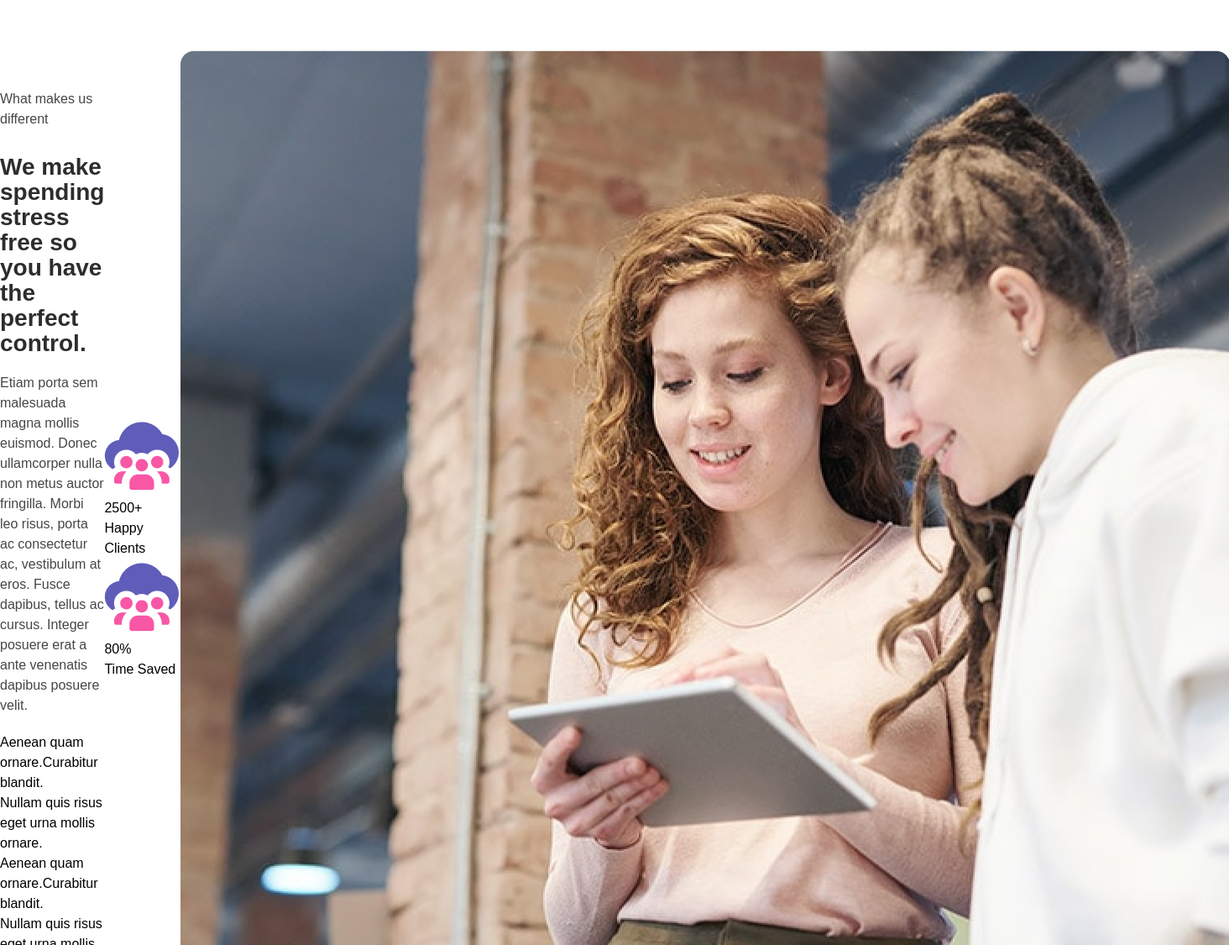
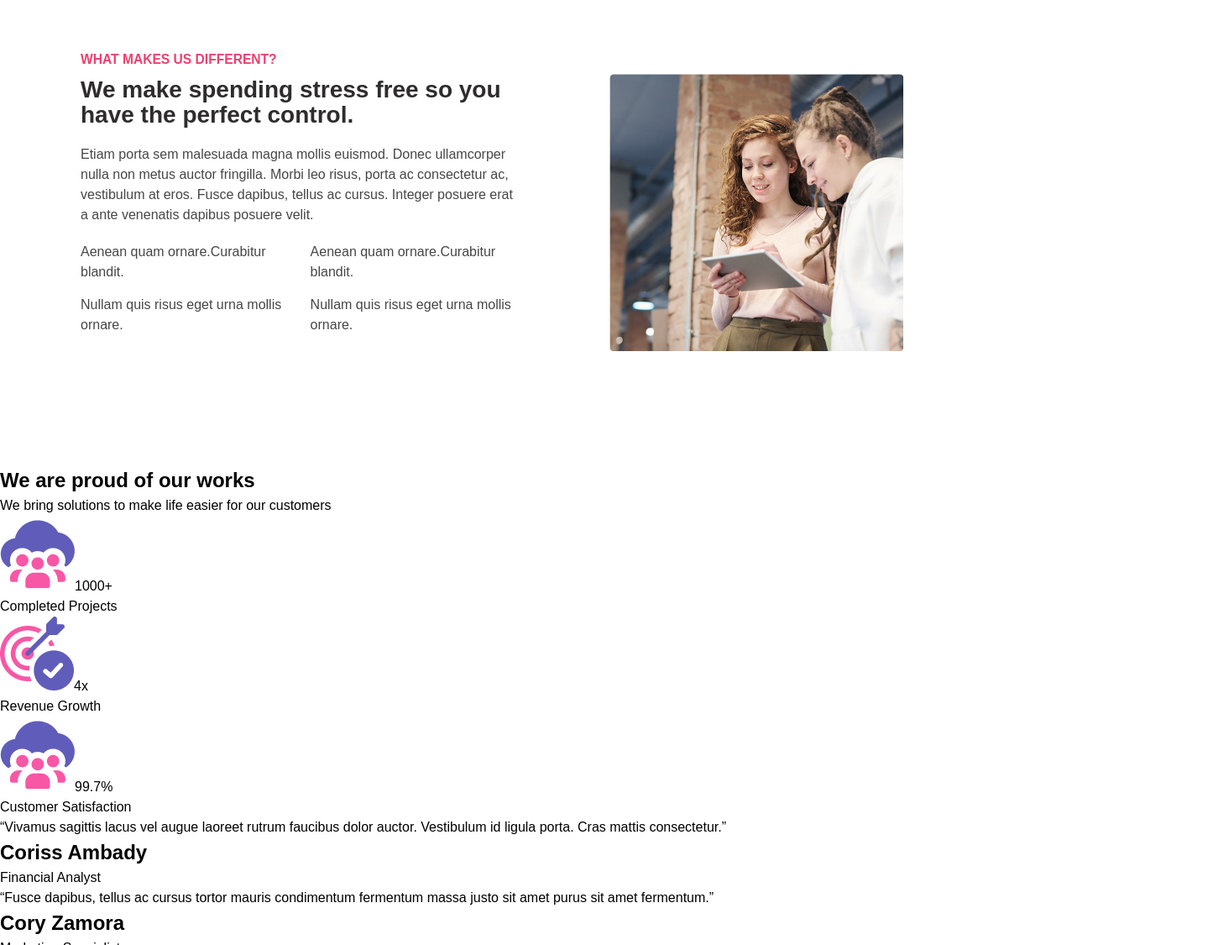
Before and after one commit to Hizmy-M/React-Projects, a React (Vite) app in the folder 05.terraConnect-web/: page / in a window 1280 px wide. Shown: the part 1930-3055 px from the top of the page at 84% size, 1464 px wide, since content can reach past the window. Built offline with nearby package versions, Linux system fonts and the light colour scheme; a web font is replaced by a local one.

Commit message:
section two done

```diff
--- a/05.terraConnect-web/src/SectionTwo.jsx
+++ b/05.terraConnect-web/src/SectionTwo.jsx
@@ -1,9 +1,9 @@
 export default function SectionTwo() {
     return (
         <section>
-            <div className="section__container">
+            <div className="section__container width">
                 <div className="section__one">
-                    <p>What makes us different</p>
+                    <span className="logo-color highlite-title">What makes us different?</span>
                     <h2>We make spending stress free so you have the perfect control.</h2>
                     <p>
                         Etiam porta sem malesuada magna mollis euismod. Donec
@@ -11,7 +11,7 @@ export default function SectionTwo() {
                         ac consectetur ac, vestibulum at eros. Fusce dapibus, tellus ac
                         cursus. Integer posuere erat a ante venenatis dapibus posuere velit.
                     </p>
-                    <div>
+                    <div className="section__o-list">
                         <ul>
                             <li>Aenean quam ornare.Curabitur blandit.</li>
                             <li>Nullam quis risus eget urna mollis ornare.</li>
@@ -23,24 +23,8 @@ export default function SectionTwo() {
                     </div>
                 </div>
                 <div className="section__two">
-                    <div className="image__one">
-                        <div className="image__one-card">
-                            <img src="/src/assets/icon-07.png" alt="icon-07" />
-                            <div className="one-card-content">
-                                <p>2500+</p>
-                                <span>Happy Clients</span>
-                            </div>
-                        </div>
-                        <div className="image__one-card-two">
-                            <img src="/src/assets/icon-08.png" alt="icon-07" />
-                            <div className="one-card-two-content">
-                                <p>80%</p>
-                                <span>Time Saved</span>
-                            </div>
-                        </div>
-                    </div>
-                    <div className="image__two">
-                        <img src="/src/assets/image-03.png" alt="image-03" />
+                    <div>
+                        <img className="image-responsive" src="/src/assets/image-03.png" alt="image-03" />
                     </div>
                 </div>
             </div>
--- a/05.terraConnect-web/src/index.css
+++ b/05.terraConnect-web/src/index.css
@@ -187,6 +187,8 @@ body {
 
 /* other sections typographies */
 /* section one */
+
+
 .section__one h2 {
   font-size: var(--fs-h2);
   color: var(--font-color-black);
@@ -367,6 +369,10 @@ body {
   align-items: center;
 }
 
+.section__container-reverse {
+  flex-direction: row-reverse;
+}
+
 
 
 /* hero section - end */
@@ -382,6 +388,8 @@ body {
 }
 
 
+
+
 /* feature section - end */
 
 }
```
